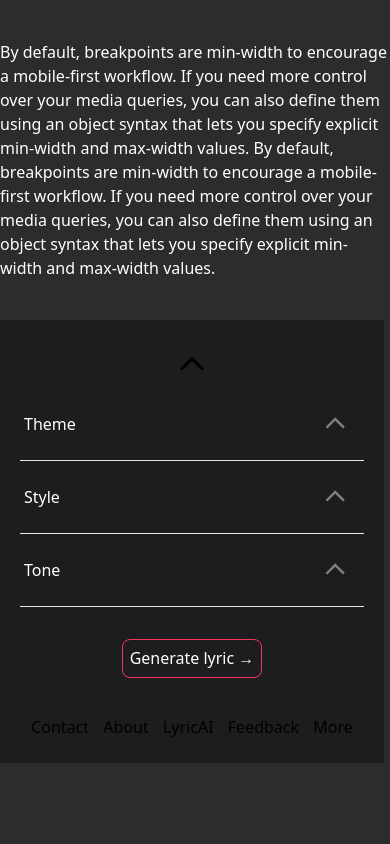
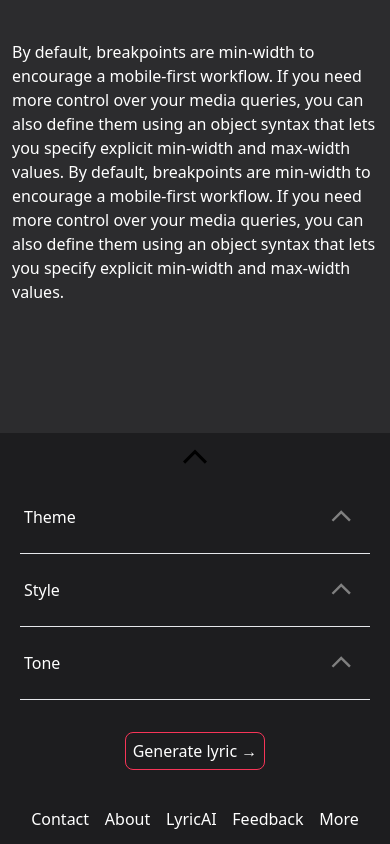
Before and after one commit to myspace8/lyricai, a Next.js app: page / in a window 390 px wide. Built offline with nearby package versions, Linux system fonts and the light colour scheme.

Commit message:
breakpoints done

```diff
--- a/components/Header.tsx
+++ b/components/Header.tsx
@@ -3,7 +3,7 @@ import Link from "next/link";
 
 export default function Header() {
   return (
-      <header>
+      <header className="hidden md:block">
         <nav>
           <ul>
             <li>
--- a/pages/index.tsx
+++ b/pages/index.tsx
@@ -99,12 +99,13 @@ const Home: NextPage = () => {
       </Head>
       <Header />
 
-      <main className="md:flex h-screen justify-between md:px-5 md:pt-7 md:gap-4 ">
+      <main className="md:flex justify-between md:px-5 md:pt-7 md:gap-4 ">
         <ResizablePanel>
           <AnimatePresence mode="wait">
             <motion.div className="space-y-10 my-10">
+              {/* TODO: Wrap generated para around a library for better readerbility */}
                   <div className="">
-                    <p className="text-white max-w-max generated-para">
+                    <p className="text-white m-3 max-w-max generated-para">
                     By default, breakpoints are min-width to encourage a mobile-first workflow. If you need more control over your media queries, you can also define them using an object syntax that lets you specify explicit min-width and max-width values.
                     By default, breakpoints are min-width to encourage a mobile-first workflow. If you need more control over your media queries, you can also define them using an object syntax that lets you specify explicit min-width and max-width values.
                     </p>
@@ -115,7 +116,7 @@ const Home: NextPage = () => {
         </ResizablePanel>
 
         <section className="md:flex">
-          <div className="container-down w-96 bg-primary-black h-max p-5">
+          <div className="selectors-wrapper md:w-96 bg-primary-black h-max px-5 pb-2">
             <div className="flex justify-center md:hidden" onClick={toggleWholeContainer}>
               <svg xmlns="http://www.w3.org/2000/svg" height="48" width="48"><path d="M14.15 30.75 12 28.6l12-12 12 11.95-2.15 2.15L24 20.85Z"/></svg>
             </div>
@@ -212,7 +213,7 @@ const Home: NextPage = () => {
                   Generate lyric &rarr;
                 </button>
               </div>
-              <div className="navigation-container">
+              <div className="navigation-container md:hidden text-white">
                 <nav>
                   <ul>
                     <li>
--- a/styles/mobile.css
+++ b/styles/mobile.css
@@ -36,24 +36,11 @@ header .logo a:hover {
     color: unset;
 }
 
-.navigation-container {
-    display: none;
-}
-
-@media (max-width: 820px) {
-    main {
-        flex-direction: column
-        ;
-    }
-}
-
 @media (max-width: 768px) {
-    header {
-        display: none;
-    }
-
-    .navigation-container {
-        display: block;
+    section {
+        position: absolute;
+        bottom: 0;
+        width: 100%;
     }
 }
 
@@ -70,7 +57,6 @@ header .logo a:hover {
     }
 }
 
-
 .generate-btn {
     display: flex;
     justify-content: center;
@@ -79,7 +65,6 @@ header .logo a:hover {
 }
 
 .generate-btn button {
-    /* background-color: black; */
     padding: .4rem;
     border-radius: 8px;
 }
```
